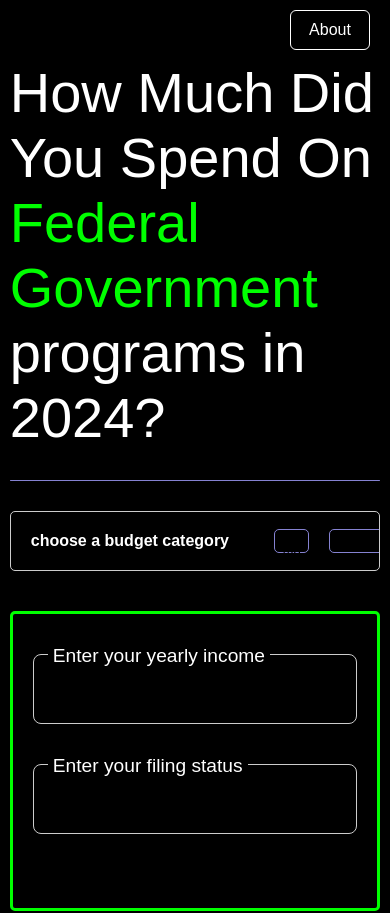
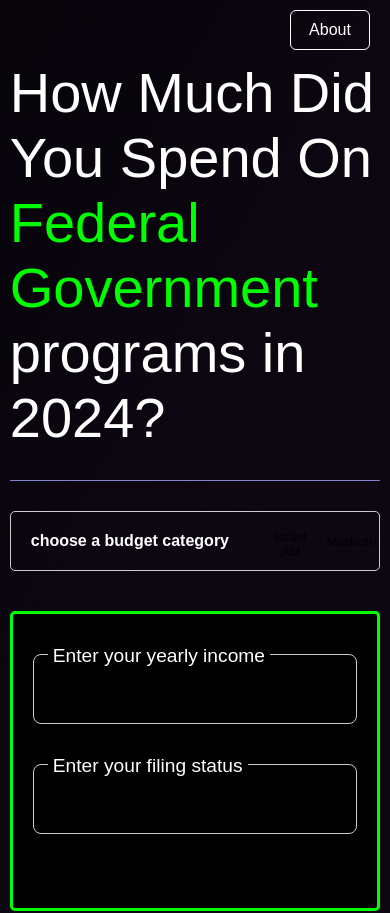
Before and after one commit to GiaredL/howmanytaxes, a Next.js app: page / in a window 390 px wide. Shown: the top 913 px of the page. Built offline with nearby package versions, Linux system fonts and the light colour scheme; a web font is replaced by a local one.

Commit message:
responsiveness

```diff
--- a/src/app/components/Navigation.module.scss
+++ b/src/app/components/Navigation.module.scss
@@ -5,7 +5,7 @@
   align-items: center;
   justify-content: flex-end;
   padding: 20px;
-  background-color: black;
+  // background-color: black;
   // margin-bottom: 60px;
   // border-bottom: 1px solid white;
 }
--- a/src/app/globals.css
+++ b/src/app/globals.css
@@ -11,12 +11,23 @@
 
 body {
   color: var(--foreground);
-  background: var(--background);
+  background: linear-gradient(120deg, #000000, #0d0712 60%);
   font-family: 'articulat-cf', sans-serif;
   font-weight: 400;
   font-style: normal;
   -webkit-font-smoothing: antialiased;
   -moz-osx-font-smoothing: grayscale;
+  animation: bg-move 5s ease-in-out infinite alternate;
+  background-size: 200% 200%;
+}
+
+@keyframes bg-move {
+  0% {
+    background-position: 0% 50%;
+  }
+  100% {
+    background-position: 100% 50%;
+  }
 }
 
 * {
--- a/src/app/page.module.scss
+++ b/src/app/page.module.scss
@@ -18,6 +18,7 @@
   width: 95%;
   max-width: 1600px;
   margin: 0 auto;
+  overflow: hidden;
 }
 
 .heroText {
@@ -25,6 +26,7 @@
     font-size: 3.5rem;
   }
   margin-bottom: 30px;
+  overflow: hidden;
 }
 
 .animatedWords {
@@ -81,6 +83,7 @@
   background-color: white;
   border: none;
   padding: 10px;
+  background-color: black;
 }
 
 .leftLabel {
@@ -91,6 +94,7 @@
   border-start-end-radius: 5px;
   width: 160px;
   height: 80px;
+  background-color: black;
 
   @media (max-width: 700px) {
     display: none;
@@ -110,6 +114,9 @@
   width: 100%;
   border-end-end-radius: 5px;
   height: 300px;
+  background-color: black;
+
+  overflow: hidden;
 
   @media (max-width: 700px) {
     border: 3px solid lime;
@@ -178,7 +185,8 @@
 .budgetBar button {
   width: 140px;
   height: 50%;
-  border: 1px solid #8582d1;
+  // border: 1px solid #8582d1;
+  border: none;
   background-color: transparent;
   border-radius: 5px;
   cursor: pointer;
```
